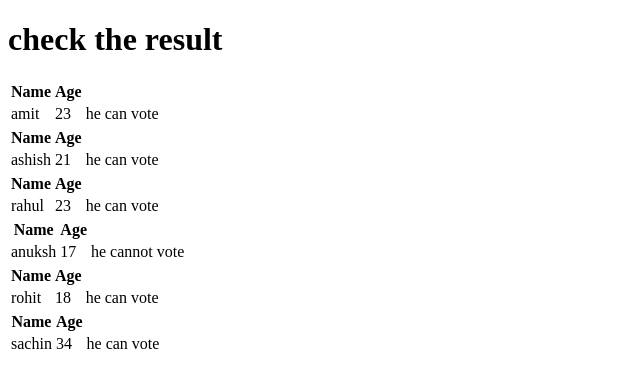
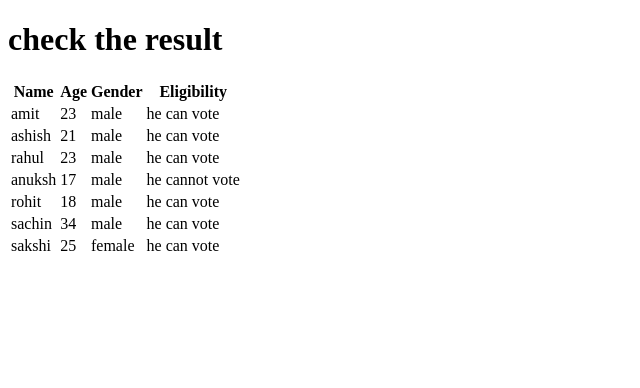
Before and after one commit to ashish102312/Django, a Django app: page /election in a window 1280 px wide. Shown: the top 388 px of the page, without its empty margins (0-640 px from the left). Run offline with Django 4.2, Linux system fonts and the light colour scheme.

Commit message:
add the gender

```diff
--- a/election/templates/election-check.html
+++ b/election/templates/election-check.html
@@ -9,23 +9,31 @@
 
 <body>
     <h1>check the result</h1>
-    {%for voter in voters%}
     <table>
+        <thead>
             <tr>
                 <th>Name</th>
                 <th>Age</th>
+                <th>Gender</th>
+                <th>Eligibility</th>
+
             </tr>
+        </thead>
+        <tbody>
+            {% for voter in voters %}
             <tr>
                 <td>{{voter.name}}</td>
                 <td>{{voter.age}}</td>
+                <td>{{voter.gender}}</td>
                 {% if voter.age >= 18%}
                 <td>he can vote</td>
                 {%else%}
                 <td>he cannot vote</td>
                 {%endif%}
             </tr>
+            {% endfor %}
+        </tbody>
     </table>
-    {%endfor%}
 </body>
 
 </html>
--- a/election/views.py
+++ b/election/views.py
@@ -4,10 +4,11 @@ from django.http import HttpResponse
 
 def election(request):
     return render(request,"election-check.html",{"voters":voter})
-voter = [{"name":"amit","age":23},
-           {"name":"ashish","age":21},
-           {"name":"rahul","age":23},
-           {"name":"anuksh","age":17},
-           {"name":"rohit","age":18},
-           {"name":"sachin","age":34},
+voter = [{"name":"amit","age":23,"gender":"male"},
+           {"name":"ashish","age":21,"gender":"male"},
+           {"name":"rahul","age":23,"gender":"male"},
+           {"name":"anuksh","age":17,"gender":"male"},
+           {"name":"rohit","age":18,"gender":"male"},
+           {"name":"sachin","age":34,"gender":"male"},
+           {"name":"sakshi","age":25,"gender":"female"},
 ]
```
Lines whose indentation alone changed are shown as unchanged.
